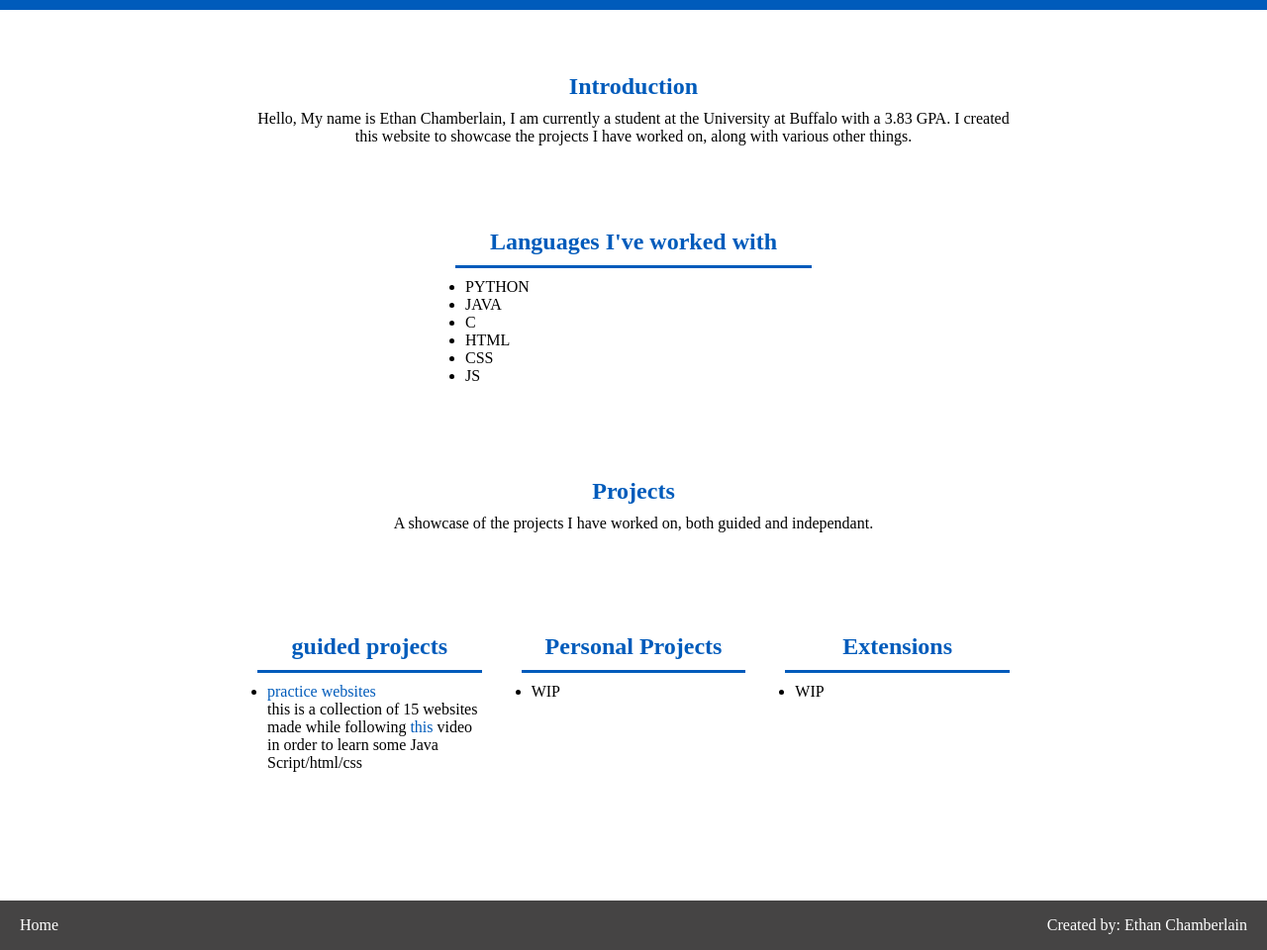
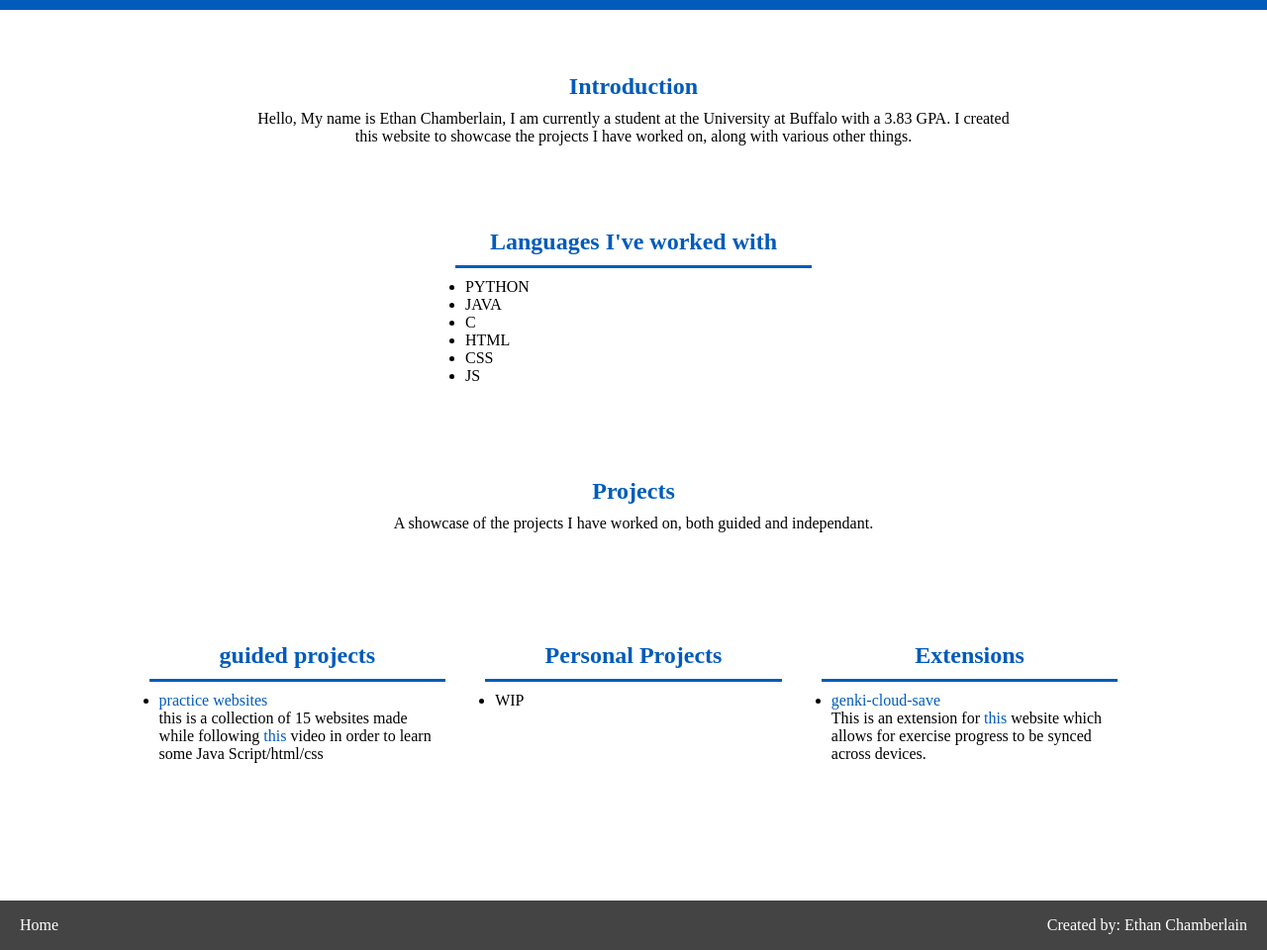
Before and after one commit to Ethan-Chamberlain/Ethan-Chamberlain.github.io, a plain HTML site: page index.html in a window 1280 px wide. Shown: the part 90-1050 px from the top of the page at 99% size. Drawn offline with Linux system fonts and the light colour scheme.

Commit message:
added section for genki chrome extension

```diff
--- a/index.html
+++ b/index.html
@@ -85,7 +85,11 @@
           <div class="subject-column">
             <h2>Extensions</h2>
             <ul>
-              <li>WIP </li>
+              <li>
+                <a href="https://github.com/Ethan-Chamberlain/SC-Genki-Cloud-Save">genki-cloud-save</a>
+                <br>
+                <p>This is an extension for <a href="https://sethclydesdale.github.io/genki-study-resources/lessons-3rd/">this</a> website which allows for exercise progress to be synced across devices.</p>
+              </li>
             </ul>
           </div>
 
```
